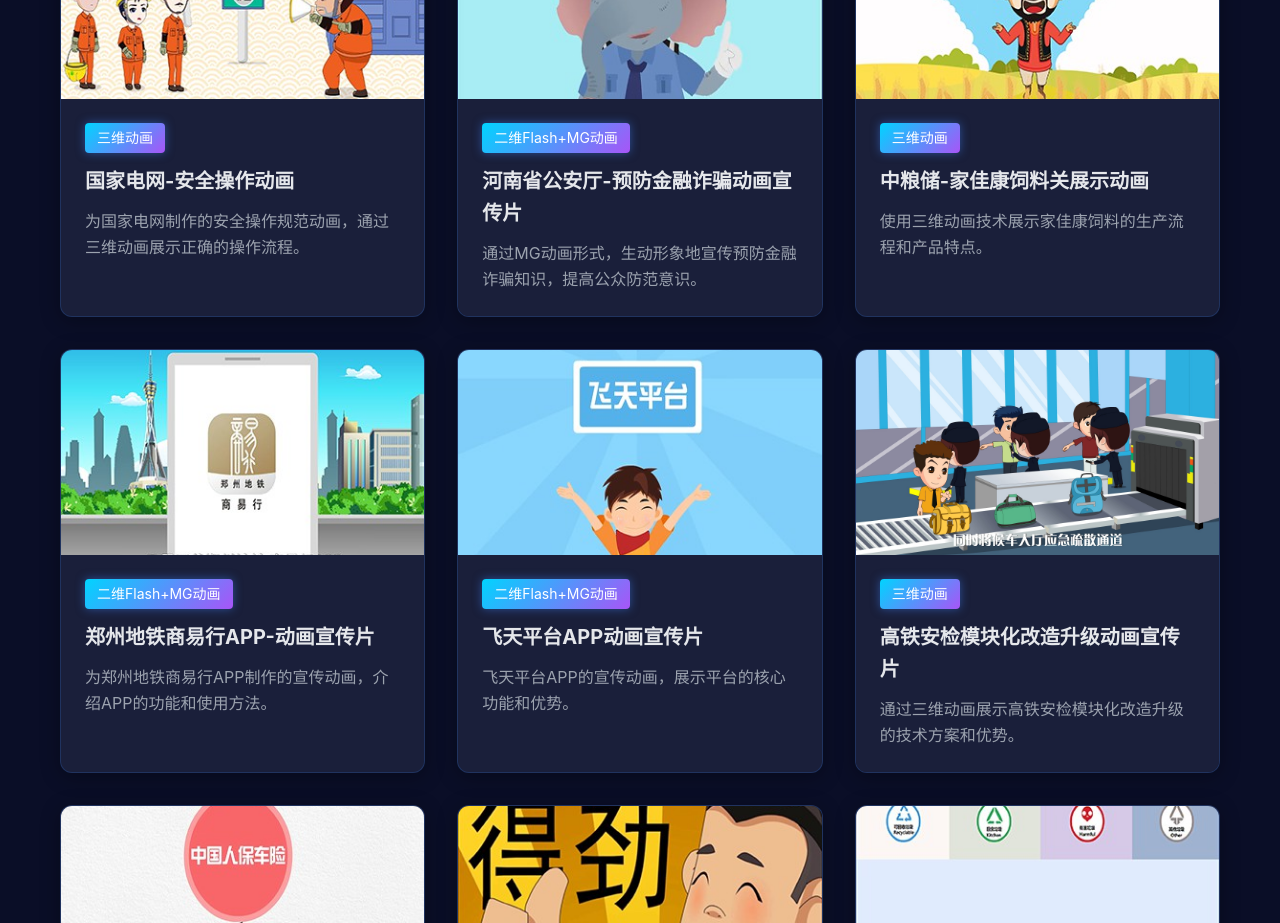
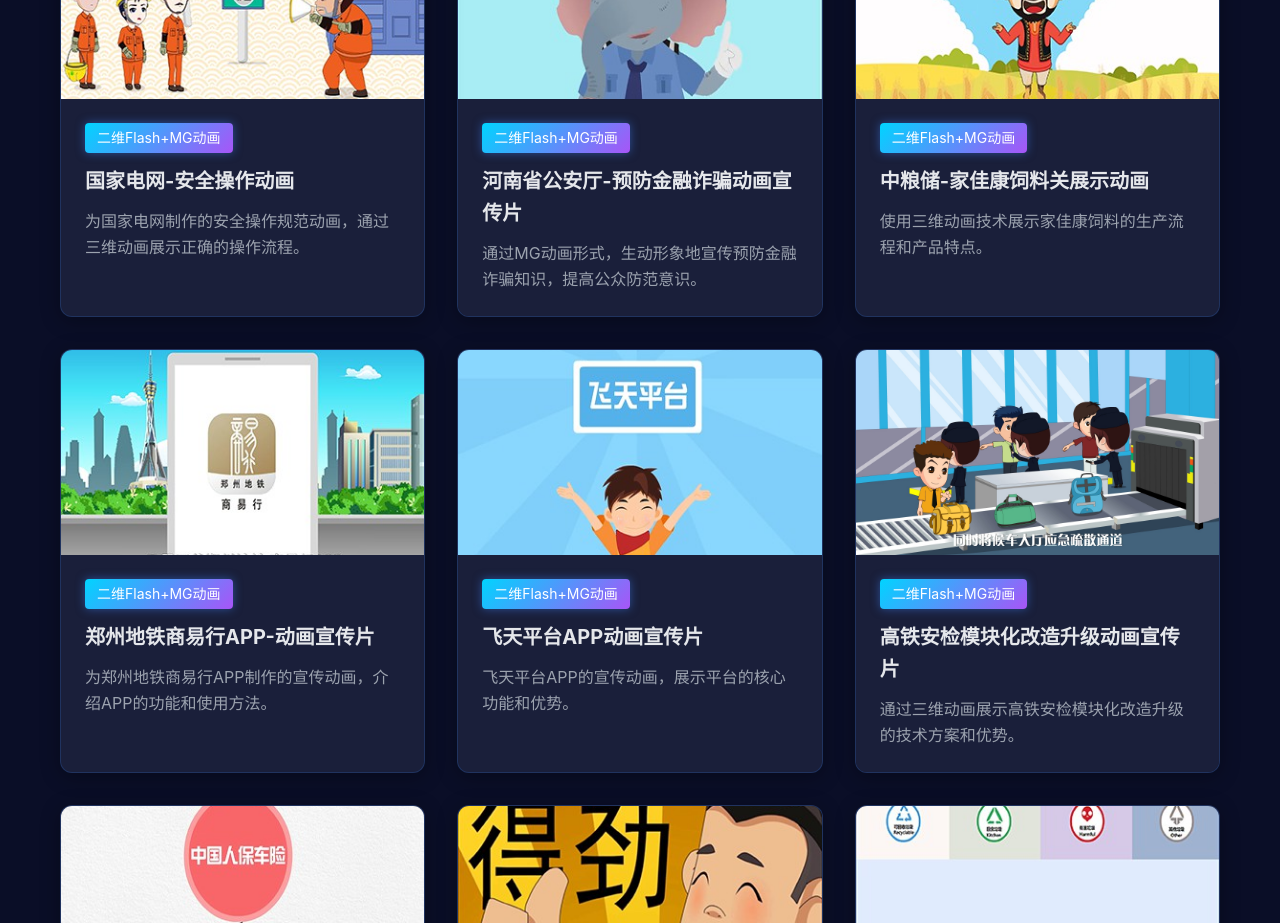
Before and after one commit to Xuyingtai/jydm_official-website, a React (Vite) app: page /cases in a window 1280 px wide. Shown: the part 1080-2003 px from the top of the page. Built offline with nearby package versions, Linux system fonts and the light colour scheme; a web font is replaced by a local one.

Commit message:
Move three 3D animation cases to 浜岀淮Flash+MG鍔ㄧ敾 category

```diff
--- a/src/pages/Cases.tsx
+++ b/src/pages/Cases.tsx
@@ -37,7 +37,7 @@
     {
       id: 4,
       title: '国家电网-安全操作动画',
-      category: '三维动画',
+      category: '二维Flash+MG动画',
       description: '为国家电网制作的安全操作规范动画，通过三维动画展示正确的操作流程。',
       image: '/images/cases/国家电网-完全操作演示.jpg'
     },
@@ -51,7 +51,7 @@
     {
       id: 6,
       title: '中粮储-家佳康饲料关展示动画',
-      category: '三维动画',
+      category: '二维Flash+MG动画',
       description: '使用三维动画技术展示家佳康饲料的生产流程和产品特点。',
       image: '/images/cases/内蒙古草原农夫硬麦粉-动画宣传片.jpg'
     },
@@ -72,7 +72,7 @@
     {
       id: 9,
       title: '高铁安检模块化改造升级动画宣传片',
-      category: '三维动画',
+      category: '二维Flash+MG动画',
       description: '通过三维动画展示高铁安检模块化改造升级的技术方案和优势。',
       image: '/images/cases/郑州高铁安检模块化改造.jpg'
     },
```
